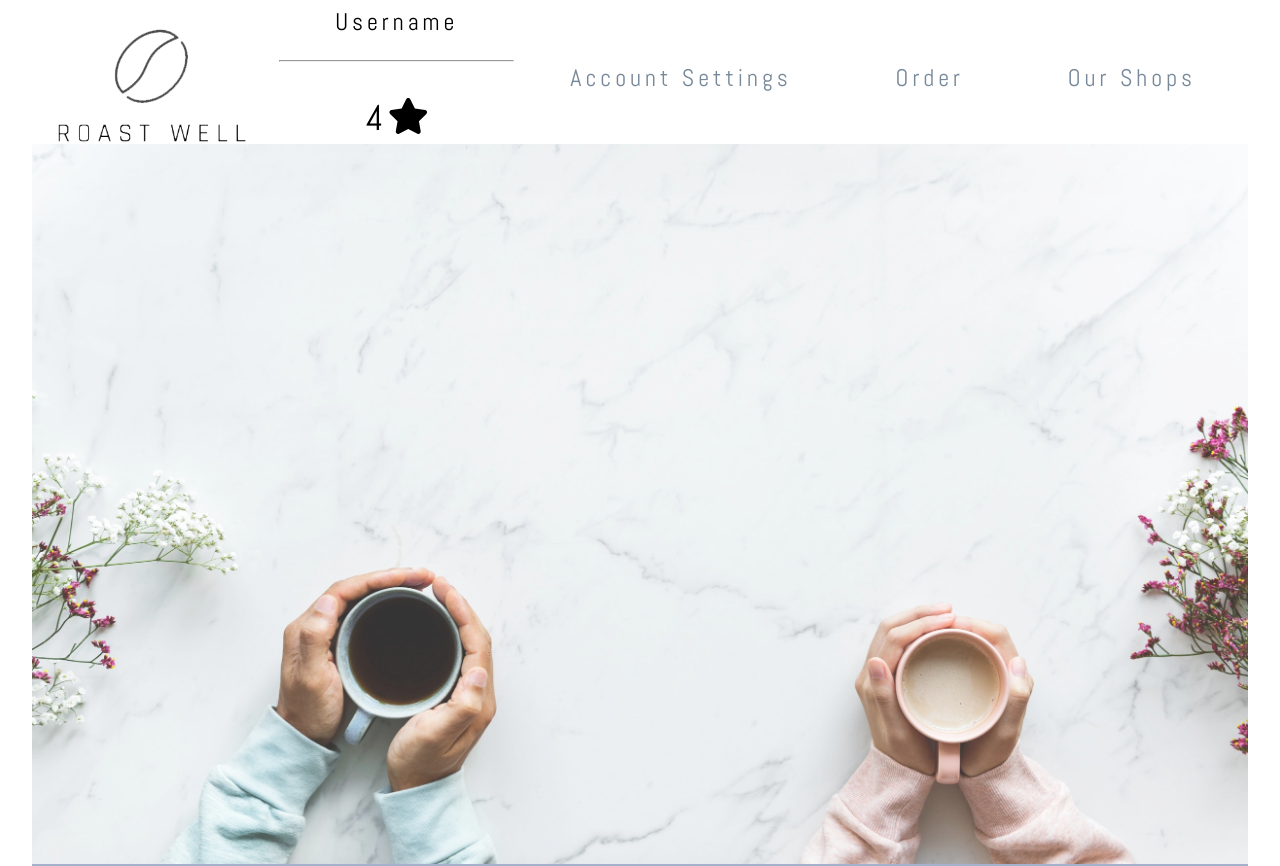
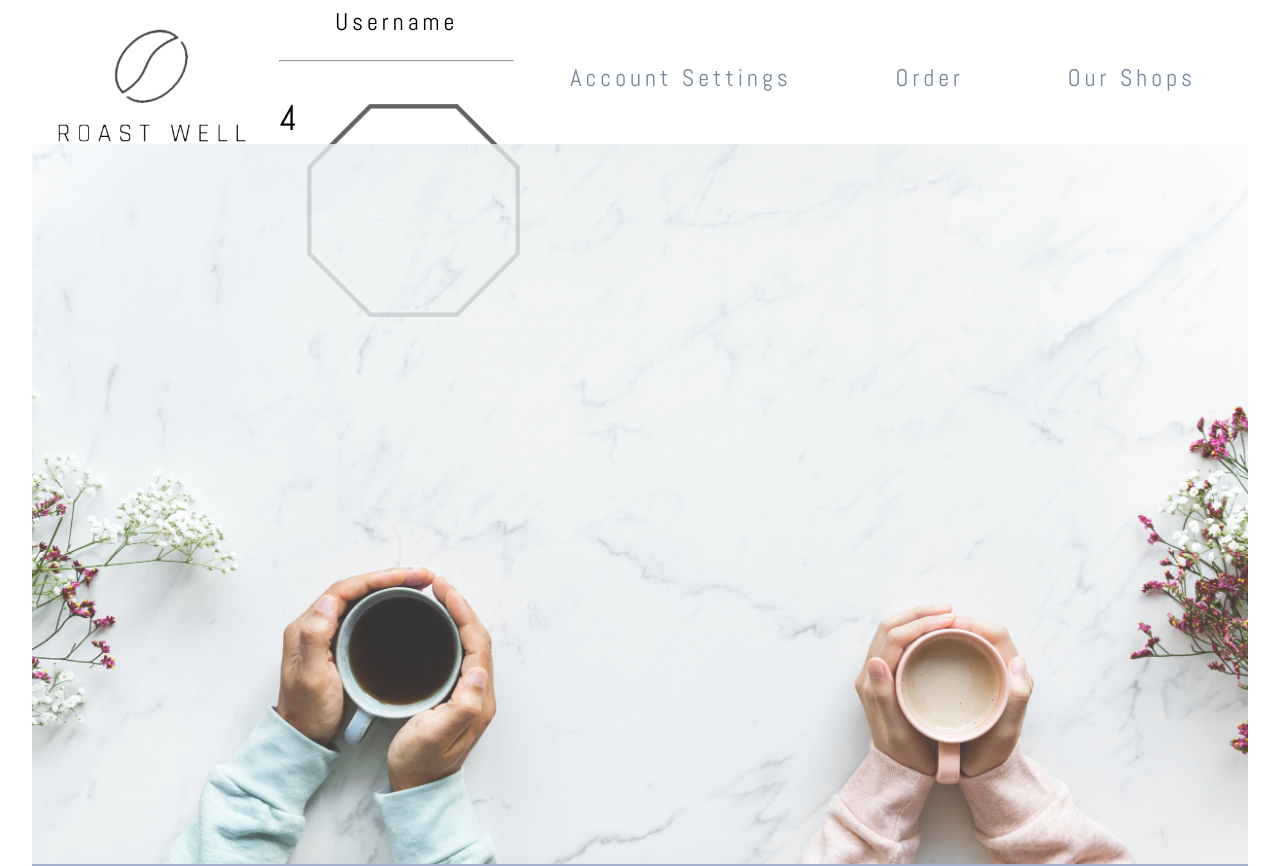
Before and after one commit to worpel/roast-well-coffee, a React (Create React App) app: page / in a window 1280 px wide. Shown: the top 866 px of the page. Built offline with nearby package versions, Linux system fonts and the light colour scheme.

Commit message:
vis changes

```diff
--- a/src/Components/Navbar/Navbar.css
+++ b/src/Components/Navbar/Navbar.css
@@ -11,3 +11,7 @@ nav {
 .javalogo {
     margin: 0 auto;
 }
+
+.octagon {
+    display: flex;
+}
--- a/src/Components/Navbar/Navbar.js
+++ b/src/Components/Navbar/Navbar.js
@@ -2,6 +2,7 @@ import React, { Component } from 'react';
 import './Navbar.css';
 import { Link } from 'react-router-dom';
 import mainLogo from '../../Images/roastwelllogo.png'
+import octagon from '../../Images/octagon.png'
 import { FontAwesomeIcon } from '@fortawesome/react-fontawesome';
 
 
@@ -17,14 +18,12 @@ class Navbar extends Component {
           <div />
           <p className="tc mt2">Username</p>
           <hr className="mv0" />
-          <p className="tc f2">4<FontAwesomeIcon icon="star" /></p>
+          <p className="octagon tr f2">4<img src={octagon} /></p>
         </div>
         <div className="acctInfo flex flex-inline tc">
           <p className="mt5 center"><Link to='/account'>Account Settings</Link></p>
           <p className="mt5 center"><Link to='/order'>Order</Link></p>
           <p className="mt5 center"><Link to='/ourshops'>Our Shops</Link></p>
-        </div>
-        <div className="hexagon">
         </div>
       </nav>
     );
--- a/src/Components/Order/Order.css
+++ b/src/Components/Order/Order.css
@@ -33,7 +33,7 @@
 }
 
 .menuButtons:active {
-  background-color: red;
+  background-color: burlywood;
 }
 
 #tabContent {
```
